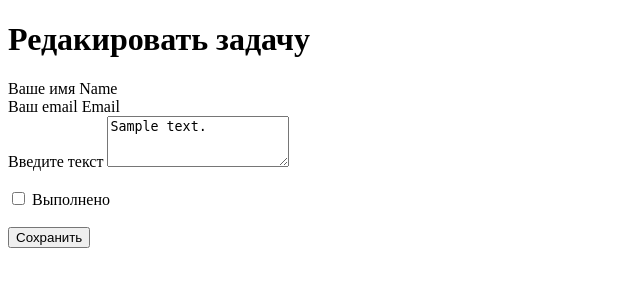
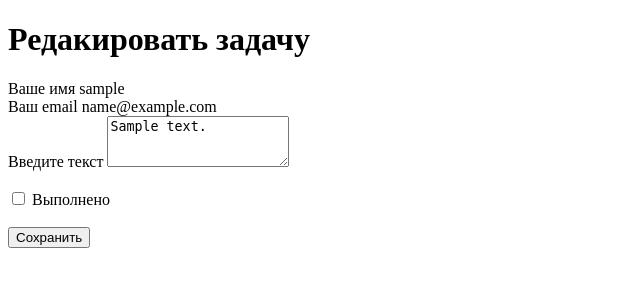
Before and after one commit to viktorbeznosov/tasks-mvc, a PHP site: template templates/edit_task_template.php in a window 1280 px wide. Shown: the part 96-396 px from the top of the page, without its empty margins (0-640 px from the left). Run offline with PHP 8.4, Linux system fonts and the light colour scheme; the template is opened without the code that fills it: most values are stand-ins (such as "Sample title", 1, 10 or a date in 2020).

Commit message:
edit edit_task_template

```diff
--- a/templates/edit_task_template.php
+++ b/templates/edit_task_template.php
@@ -58,11 +58,11 @@
     <form method="post" action="/task/edit/<?=$data['task']['id']?>" id="add_task_form">
         <div class="form-group">
             <label for="exampleInputEmail1">Ваше имя</label>
-            <span class="form-control" id="exampleInputEmail1" aria-describedby="emailHelp">Name</span>
+            <span class="form-control" id="exampleInputEmail1" aria-describedby="emailHelp"><?=$data['task']['user_name']?></span>
         </div>
         <div class="form-group">
             <label for="exampleInputPassword1">Ваш email</label>
-            <span class="form-control" id="exampleInputPassword1" > Email </span>
+            <span class="form-control" id="exampleInputPassword1" > <?=$data['task']['email']?> </span>
         </div>
         <div class="form-group">
             <label for="exampleFormControlTextarea1">Введите текст</label>
```
